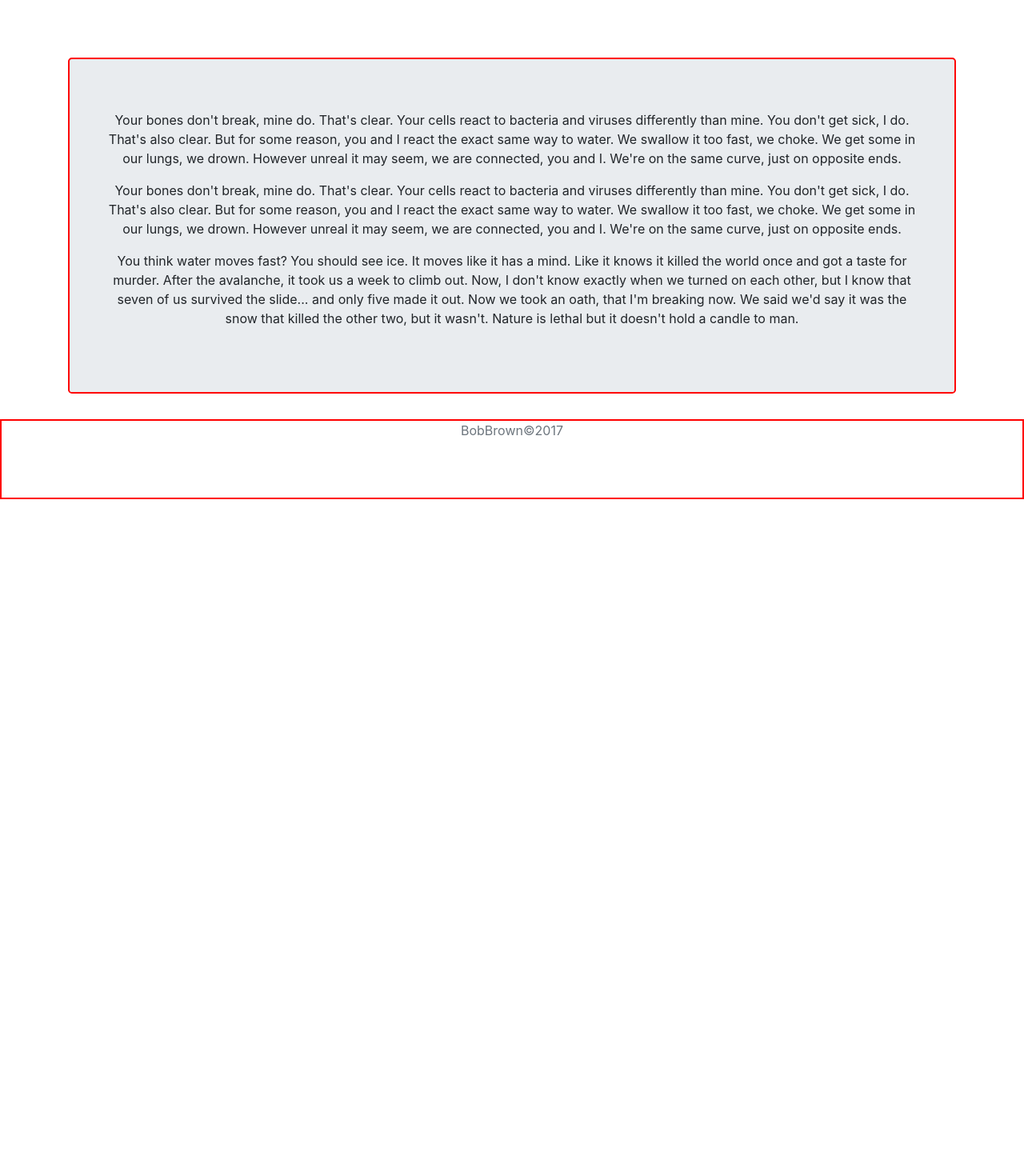
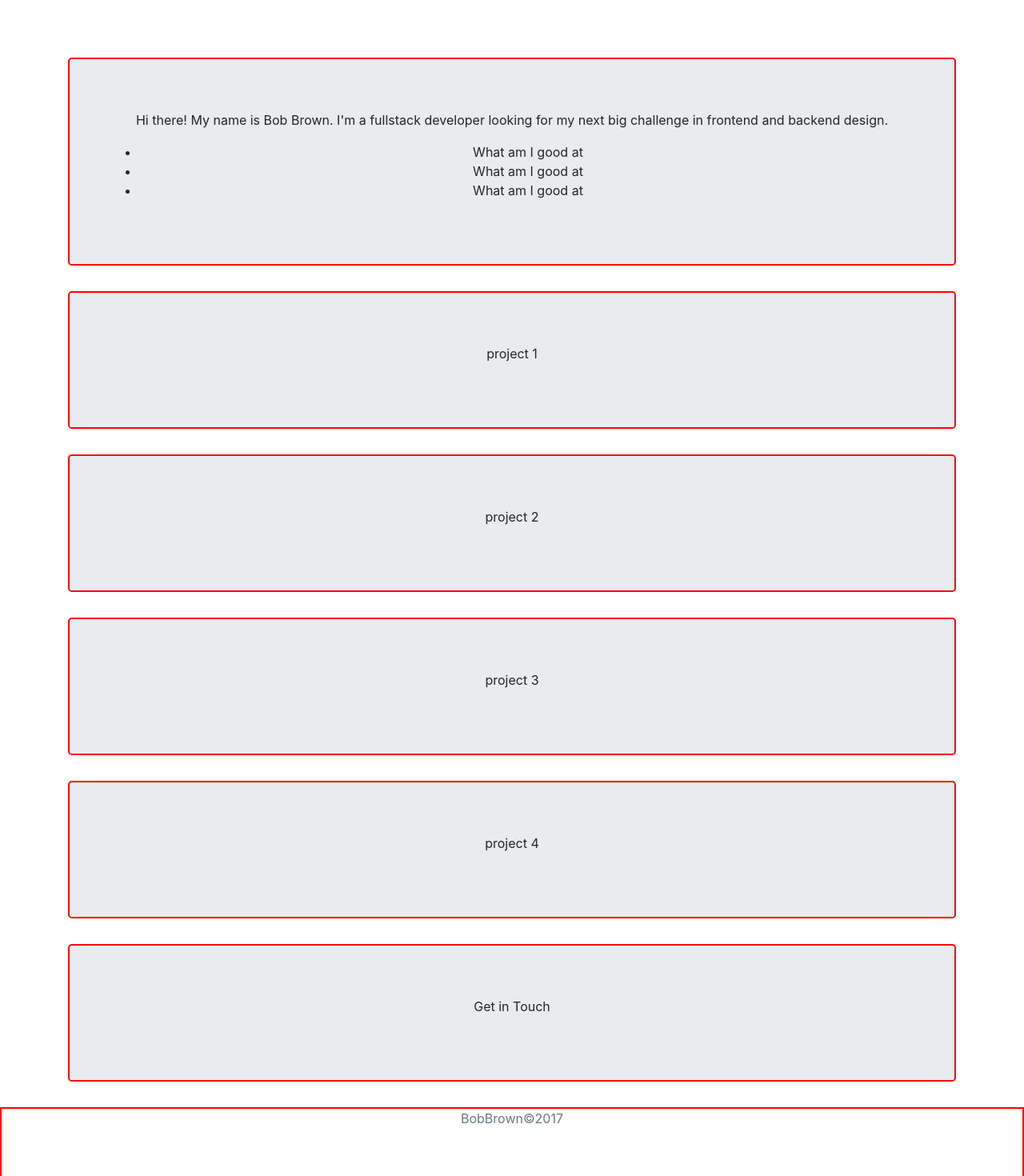
Before and after one commit to robertbernardbrown/New-Portfolio, a React (Create React App) app in the folder client/: page / in a window 1280 px wide. Shown: the part 200-1670 px from the top of the page at 80% size. Before the commit the page ends 824 px from the top, so only its background shows below. Built offline with nearby package versions, Linux system fonts and the light colour scheme.

Commit message:
adds more templating to page. Adds About Me, portfolio, and Contact portion

```diff
--- a/client/src/components/About/About.js
+++ b/client/src/components/About/About.js
@@ -3,11 +3,14 @@ import React from "react";
 const About = () => (
     <div className="jumbotron header-div outline-red">
         <div className="container">
-            {/* <h1 className="header-text text-center"> */}
-                <p>Your bones don't break, mine do. That's clear. Your cells react to bacteria and viruses differently than mine. You don't get sick, I do. That's also clear. But for some reason, you and I react the exact same way to water. We swallow it too fast, we choke. We get some in our lungs, we drown. However unreal it may seem, we are connected, you and I. We're on the same curve, just on opposite ends. </p>
-                <p>Your bones don't break, mine do. That's clear. Your cells react to bacteria and viruses differently than mine. You don't get sick, I do. That's also clear. But for some reason, you and I react the exact same way to water. We swallow it too fast, we choke. We get some in our lungs, we drown. However unreal it may seem, we are connected, you and I. We're on the same curve, just on opposite ends. </p>
-                <p>You think water moves fast? You should see ice. It moves like it has a mind. Like it knows it killed the world once and got a taste for murder. After the avalanche, it took us a week to climb out. Now, I don't know exactly when we turned on each other, but I know that seven of us survived the slide... and only five made it out. Now we took an oath, that I'm breaking now. We said we'd say it was the snow that killed the other two, but it wasn't. Nature is lethal but it doesn't hold a candle to man. </p>
-            {/* </h1> */}
+            <p>Hi there! My name is Bob Brown. I'm a fullstack developer looking for my next big challenge in frontend and backend design.</p>
+        </div>
+        <div className="container">
+            <ul>
+                <li>What am I good at</li>
+                <li>What am I good at</li>
+                <li>What am I good at</li>
+            </ul>
         </div>
     </div>
 )
--- /dev/null
+++ b/client/src/components/Contact/Contact.js
@@ -0,0 +1,11 @@
+import React from "react";
+
+const Contact = () => (
+    <div className="jumbotron header-div outline-red">
+        <div className="container">
+            <p>Get in Touch</p>
+        </div>
+    </div>
+)
+
+export default Contact;
--- /dev/null
+++ b/client/src/components/Portfolio/Portfolio.js
@@ -0,0 +1,15 @@
+import React from "react";
+
+const Portfolio = (props) => (
+    <div className="portfolio">
+    {props.projects.map((cur, i) => (
+        <div className="jumbotron header-div outline-red" key={i}>
+        <div className="container">
+            <p>{cur.title}</p>
+        </div>
+    </div>
+    ))}
+    </div>
+)
+
+export default Portfolio;
--- a/client/src/pages/Main/Main.js
+++ b/client/src/pages/Main/Main.js
@@ -5,7 +5,11 @@ import Header from "../../components/Header/Header";
 import Footer from "../../components/Footer/Footer";
 import NavbarComp from "../../components/Navbar/Navbar";
 import About from "../../components/About/About";
+import Contact from "../../components/Contact/Contact";
+import Portfolio from "../../components/Portfolio/Portfolio";
+import projects from "../../utils/projects";
 
+console.log(projects);
 
 class Main extends Component{
 
@@ -20,6 +24,8 @@ class Main extends Component{
                 <div className="container">
                     <Header/>
                     <About/>
+                    <Portfolio projects={projects}/>
+                    <Contact/>
                 </div>
                 <Footer/>
             </div>
--- /dev/null
+++ b/client/src/utils/projects.js
@@ -0,0 +1,28 @@
+const projects = [
+    {
+        title: "project 1",
+        description: "This was a project",
+        technology: "Mongo, Node, React",
+        picture: "standin.jpg"
+    },
+    {
+        title: "project 2",
+        description: "This was a project",
+        technology: "Mongo, Node, React",
+        picture: "standin.jpg"
+    },
+    {
+        title: "project 3",
+        description: "This was a project",
+        technology: "Mongo, Node, React",
+        picture: "standin.jpg"
+    },
+    {
+        title: "project 4",
+        description: "This was a project",
+        technology: "Mongo, Node, React",
+        picture: "standin.jpg"
+    }
+]
+
+export default projects;
```
